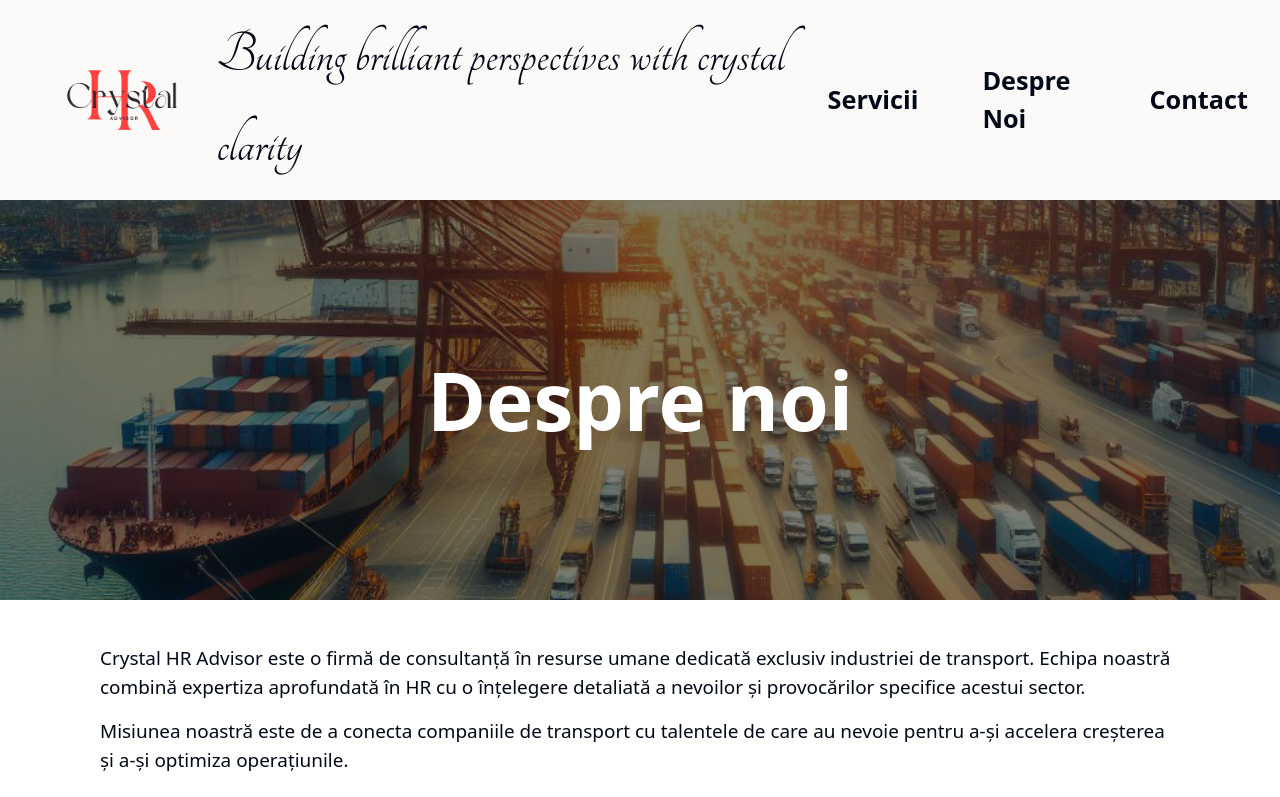
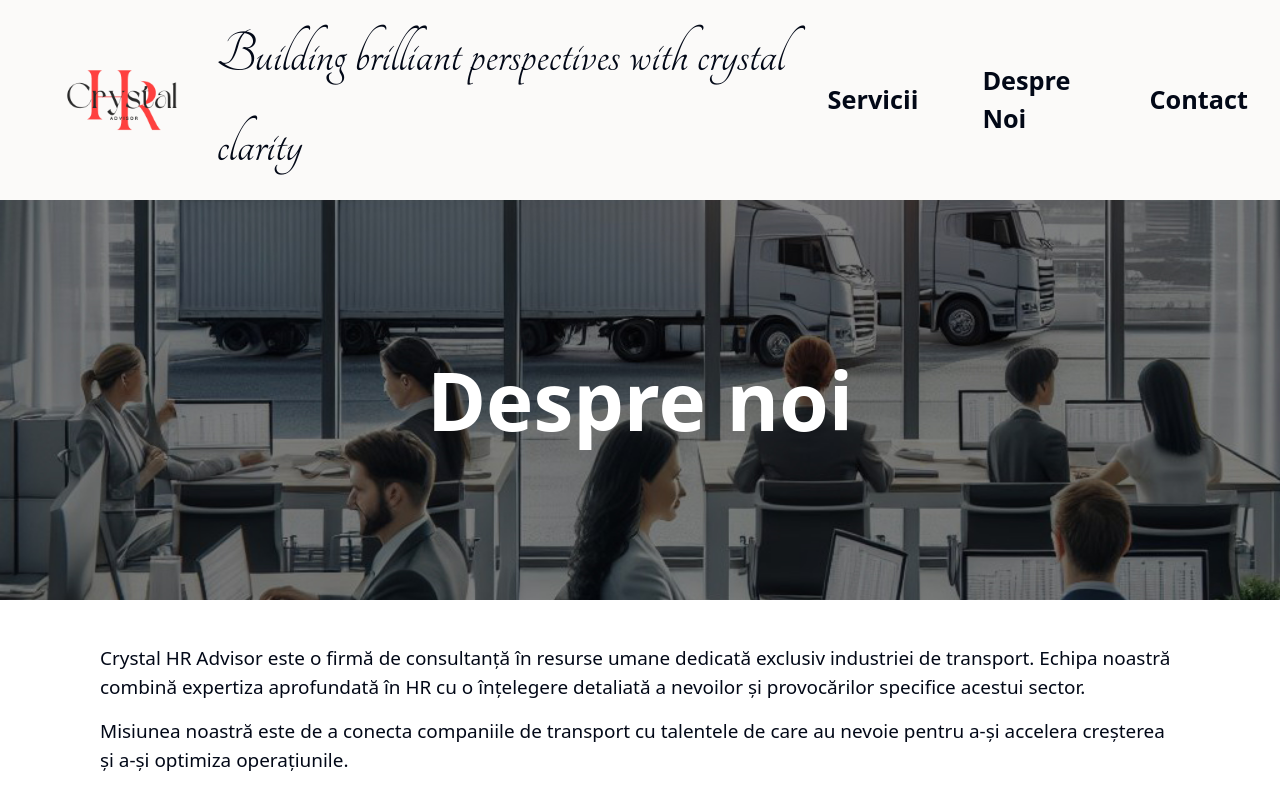
Before and after one commit to suntruxi/crystal-hrAdvisor, a Next.js app: page /despre-noi in a window 1280 px wide. Shown: the top 797 px of the page. Built offline with nearby package versions, Linux system fonts and the light colour scheme.

Commit message:
changed despre-noi pic

```diff
--- a/app/(routes)/despre-noi/components/DespreNoiHero.tsx
+++ b/app/(routes)/despre-noi/components/DespreNoiHero.tsx
@@ -5,9 +5,9 @@ const DespreNoiHero = () => {
     <div
       className="w-full font-sans h-[50vh] flex items-center justify-center"
       style={{
-        backgroundImage: `url(/images/despre-noi.jpg)`,
+        backgroundImage: `url(/images/desprenoi2.jpg)`,
         backgroundSize: "cover",
-        backgroundPosition: "right",
+        backgroundPosition: "top",
       }}
     >
       {" "}
```
Also changed, not shown: public/images/desprenoi1.jpg (added), public/images/desprenoi2.jpg (added).
